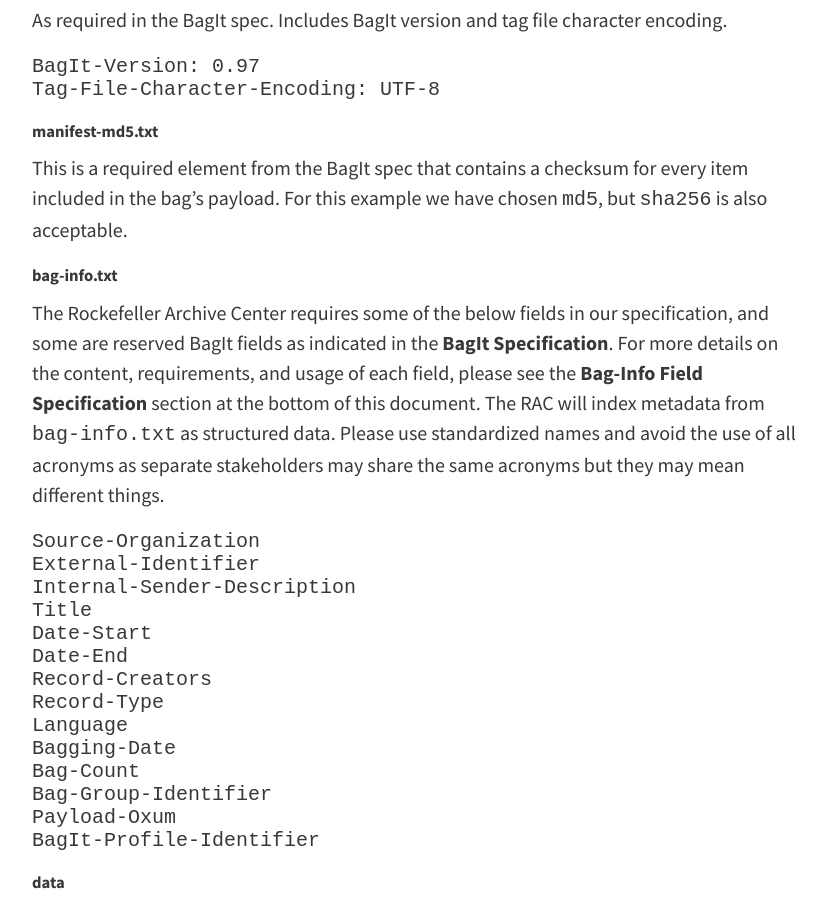
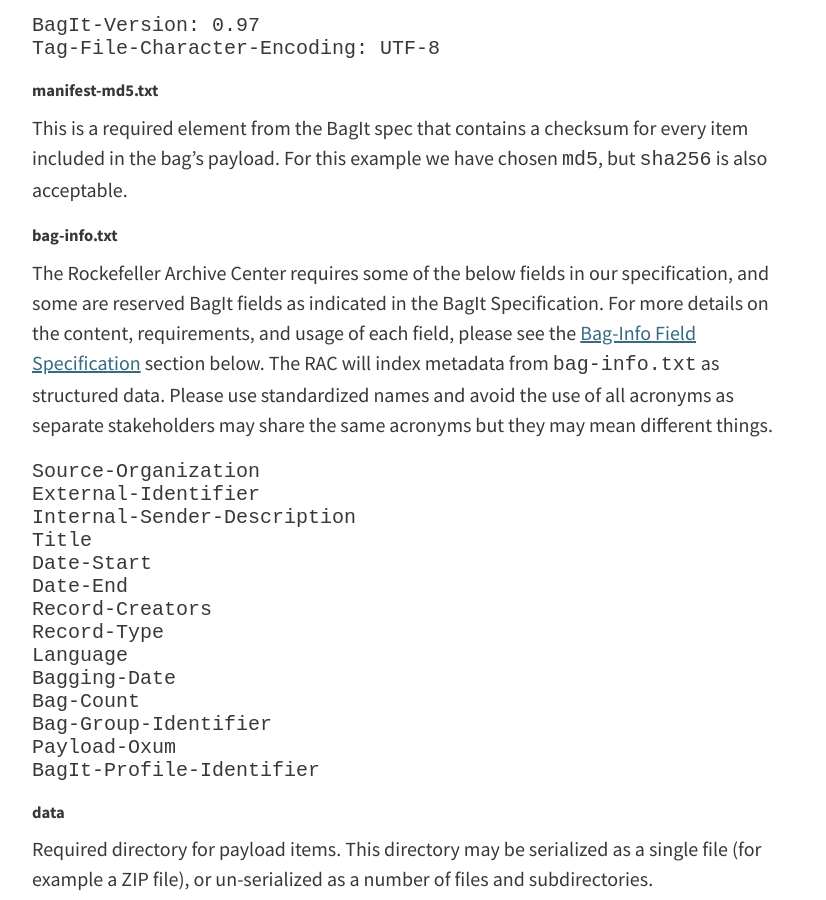
Before and after one commit to RockefellerArchiveCenter/project_electron, a Jekyll site: the page built from content/rac-bagit-spec.md, in a window 1280 px wide and 900 px high, scrolled down 1949 px. Shown: the whole window, without its empty margins (224-1050 px from the left). Built offline with Jekyll 4.4.1, drawn with Linux system fonts in a browser that asks for light colours; some of the changed text lies outside the part shown.

Commit message:
language tweaks for move to website

````diff
--- a/content/rac-bagit-spec.md
+++ b/content/rac-bagit-spec.md
@@ -15,7 +15,7 @@
 2.  Rockefeller Archive Center bags may be:
     1.  serialized (single ZIP or TAR file)
     2.  un-serialized
-3.  All bags must valid according to the organization's BagIt Profile. An [example BagIt Profile](organizational-bag-profile.json) is provided in this repository.
+3.  All bags must valid according to the organization's BagIt Profile. There is an [example BagIt Profile](organizational-bag-profile.json) provided for reference.
 
 ## RAC BagIt Structure
 This section includes a simple example of a Rockefeller Archive Center BagIt Specification-compliant bag. Although the Rockefeller Archive Center accepts both serialized and un-serialized bags, this example specifies an unserialized bag.
@@ -30,9 +30,9 @@
           | metadata.json
 ```
 
-## Description
+### Description
 
-### RAC-BAG-ID
+#### RAC-BAG-ID
 The name of the root directory of the bag. This directory name may include Unicode characters and characters in the extended character set (128–255), except for the following reserved characters:
 
 *   `<` (less than)
@@ -57,7 +57,7 @@
 This is a required element from the BagIt spec that contains a checksum for every item included in the bag's payload. For this example we have chosen `md5`, but `sha256` is also acceptable.
 
 ##### bag-info.txt
-The Rockefeller Archive Center requires some of the below fields in our specification, and some are reserved BagIt fields as indicated in the **BagIt Specification**. For more details on the content, requirements, and usage of each field, please see the **Bag-Info Field Specification** section at the bottom of this document. The RAC will index metadata from `bag-info.txt` as structured data. Please use standardized names and avoid the use of all acronyms as separate stakeholders may share the same acronyms but they may mean different things.
+The Rockefeller Archive Center requires some of the below fields in our specification, and some are reserved BagIt fields as indicated in the BagIt Specification. For more details on the content, requirements, and usage of each field, please see the [Bag-Info Field Specification](#bag-info-field-specifications) section below. The RAC will index metadata from `bag-info.txt` as structured data. Please use standardized names and avoid the use of all acronyms as separate stakeholders may share the same acronyms but they may mean different things.
 
 ```
 Source-Organization
````
Also changed, not shown: other parts of content/rac-bagit-spec.md (+1 -1 lines).
